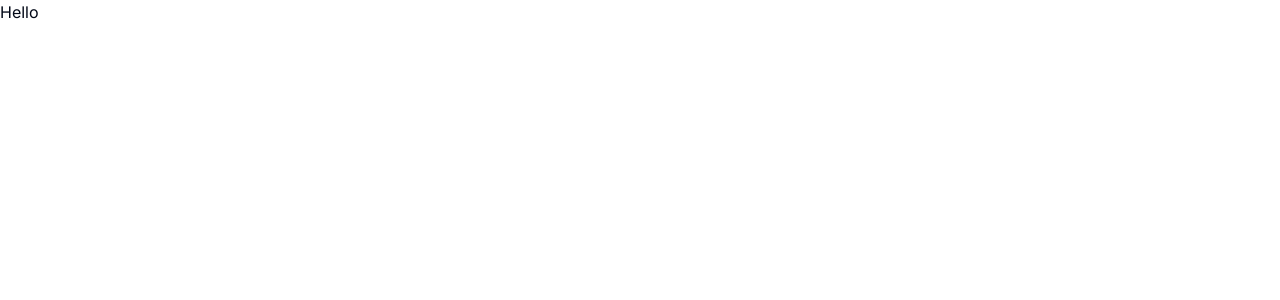
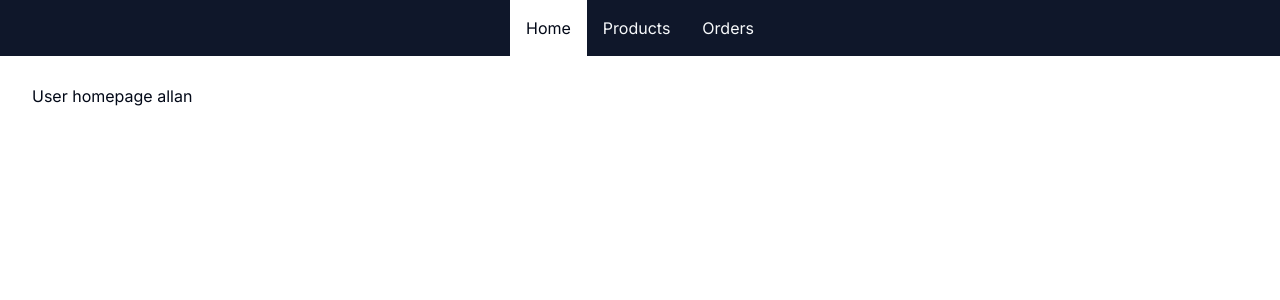
Before and after one commit to niklonberg/next-js-ecommerce-mvp, a Next.js app: page / in a window 1280 px wide. Shown: the top 300 px of the page. Built offline with nearby package versions, Linux system fonts and the light colour scheme.

Commit message:
add customerFacing folder, which will house all customer routes. add UserLayout layout and Home page component

```diff
--- /dev/null
+++ b/src/app/(customerFacing)/layout.tsx
@@ -0,0 +1,20 @@
+import { Nav, NavLink } from "@/components/Nav";
+
+export const dynamic = "force-dynamic";
+
+export default function UserLayout({
+  children,
+}: Readonly<{
+  children: React.ReactNode;
+}>) {
+  return (
+    <>
+      <Nav>
+        <NavLink href="/">Home</NavLink>
+        <NavLink href="/products">Products</NavLink>
+        <NavLink href="/orders">Orders</NavLink>
+      </Nav>
+      <div className="container my-7">{children}</div>
+    </>
+  );
+}
--- /dev/null
+++ b/src/app/(customerFacing)/page.tsx
@@ -0,0 +1,11 @@
+function getPopularProducts() {
+
+}
+
+function getNewestProducts() {
+
+}
+
+export default function Home() {
+  return <h1>User homepage allan</h1>;
+}
--- a/src/app/page.tsx
+++ /dev/null
@@ -1,3 +0,0 @@
-export default function Home() {
-  return <h1>Hello</h1>;
-}
```
